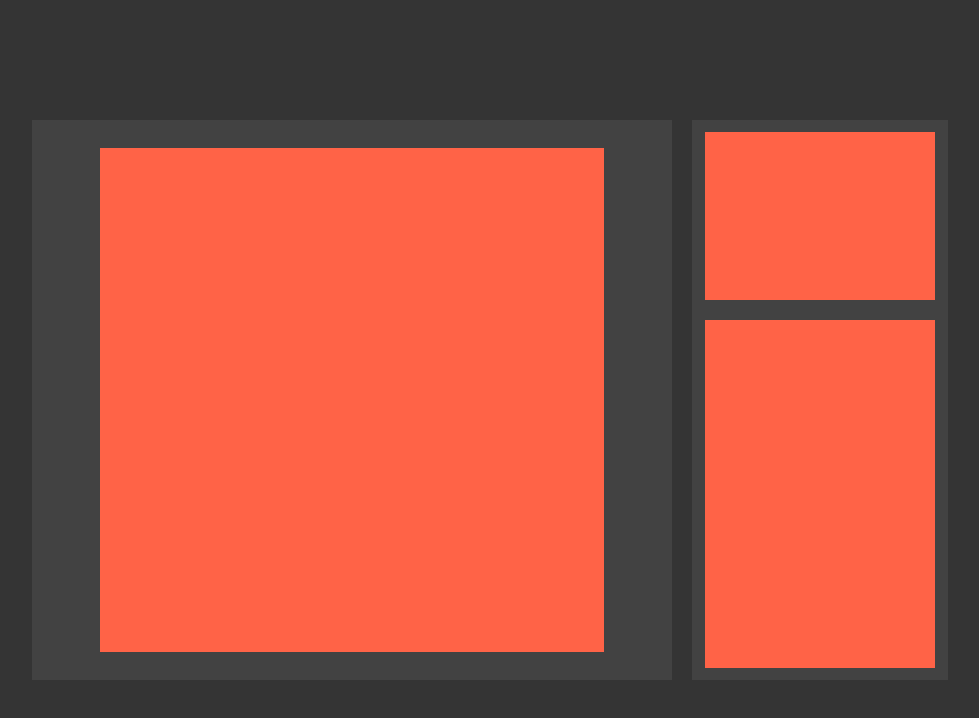
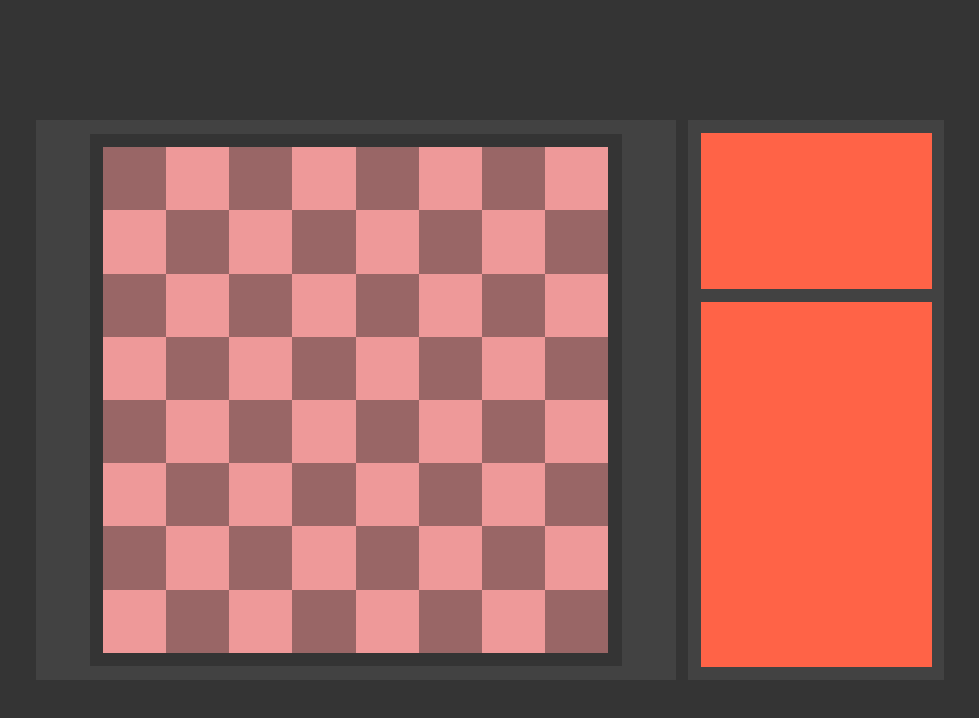
Before and after one commit to latekvo/web-chess, a plain HTML site: page client/index.html in a window 1280 px wide. Shown: the whole page, without its empty margins (150-1129 px from the left). Drawn offline with Linux system fonts and the light colour scheme.

Commit message:
- added chess pieces - finished js for the board creation ASAP: arrangePieces()

```diff
--- a/client/index.html
+++ b/client/index.html
@@ -5,13 +5,15 @@
     <title>Chess</title>
 
     <link rel="stylesheet" type="text/css" href="style.css"/>
+    <script src="main.js"></script>
 
 </head>
 <body>
     <div id="content" class="flex-container">
         <div id="outer-game-board" class="flex-item flex-container">
-            <div id="inner-game-board" class="flex-item">
-
+            <div id="perimeter-game-board" class="flex-item flex-container">
+                <div id="game-board" class="flex-item flex-container">
+                </div>
             </div>
         </div>
         <div id="game-menu" class="flex-item flex-container">
@@ -23,5 +25,11 @@
             </div>
         </div>
     </div>
+
+    <script>
+        createBoard();
+        init();
+    </script>
+
 </body>
 </html>
--- /dev/null
+++ b/client/main.js
@@ -0,0 +1,55 @@
+// TODO: CREDIT https://www.onlinelabels.com/clip-art/Chess_symbols_set-100629 Igor Krizanovskij for chess clip art
+
+function createBoard() {
+
+    // for some reason the '/div' gets added automatically, I cannot control it.
+    let html_new_row = '<div class="chess-row flex-container" id="',
+        html_end_row = '">',
+        html_new_cell = '<div class="chess-box" id="',
+        html_end_cell = '">'
+
+    document.getElementById('game-board').innerHTML = "";
+    for (let ver = 0; ver < 8; ver++) {
+        let ver_real = String(ver + 1);
+        document.getElementById('game-board').innerHTML += (html_new_row + ver_real + html_end_row);
+        for (let hor = 0; hor < 8; hor++) {
+            let hor_real = String.fromCharCode('a'.charCodeAt(0) + hor)
+            document.getElementById(ver_real).innerHTML += (html_new_cell + ver_real + hor_real + html_end_cell);
+            let id = ver_real + hor_real;
+
+
+
+            console.log(id);
+        }
+    }
+}
+
+let pieceList = []
+function arrangePieces() {
+
+}
+
+// source: https://stackoverflow.com/questions/1769584/get-position-of-element-by-javascript
+function getPositionById(id){
+    let domObject = document.getElementById(id);
+
+    let x = 0, y = 0
+    while (domObject !== null){
+        x += domObject.offsetLeft;
+        y += domObject.offsetTop;
+
+        domObject = domObject.offsetParent;
+    }
+
+    return [x, y];
+}
+
+function init() {
+    createBoard()
+
+
+}
+
+function reload() {
+
+}
--- a/client/style.css
+++ b/client/style.css
@@ -3,8 +3,8 @@
     --midtone: #424242;
     --lighttone: #424242;
 
-    --board-light: #e09e9e;
-    --board-dark: #9f6666;
+    --board-light: #e99;
+    --board-dark: #966;
 }
 
 html {
@@ -30,31 +30,33 @@ body {
 .flex-item {
     background-color: var(--midtone);
     height: 70vh;
-    margin: 10px;
+    margin: 0;
 }
 
 #game-menu {
     width: 20vw;
+    margin-left: 1vw;
     flex-direction: column;
 }
 
 #user-data {
     width: 90%;
     height: 30%;
+    margin: 1vw;
 
     background-color: tomato; /* todo: remove */
 
 }
 
 #game-list {
-    width: 90%;
-    height: 62%;
+    width:  90%;
+    height: 70%;
+
+    margin: 0 1vw 1vw 1vw;
 
     overflow: scroll;
 
     background-color: tomato; /* todo: remove */
-
-
 }
 
 #outer-game-board {
@@ -62,9 +64,52 @@ body {
 }
 
 /* width & height should be dynamically set to be a square */
-#inner-game-board {
-    height: 90%;
+#perimeter-game-board {
+    height: 95%;
     aspect-ratio: 1 / 1;
 
-    background-color: tomato; /* todo: remove */
+    background-color: var(--darktone); /* todo: remove */
 }
+
+#game-board {
+    height: 95%;
+    aspect-ratio: 1 / 1;
+    flex-direction: column;
+}
+
+.chess-box {
+    height: 100%;
+    aspect-ratio: 1 / 1;
+
+    background-color: blue;
+}
+
+.chess-row {
+    height: 12.5%;
+}
+
+/* CHESSBOARD COLORS */
+
+.chess-row:nth-child(2n) > .chess-box:nth-child(2n + 1) {
+    background-color: var(--board-light);
+}
+
+.chess-row:nth-child(2n) > .chess-box:nth-child(2n) {
+    background-color: var(--board-dark);
+}
+
+.chess-row:nth-child(2n + 1) > .chess-box:nth-child(2n + 1) {
+    background-color: var(--board-dark);
+}
+
+.chess-row:nth-child(2n + 1) > .chess-box:nth-child(2n) {
+    background-color: var(--board-light);
+}
+
+.field-label-vertical {
+
+}
+
+.field-label-horizontal {
+
+}
```
Also changed, not shown: client/main-menu.html (deleted, +0 -10 lines), client/resources/b_b.png (added), client/resources/b_k.png (added), client/resources/b_n.png (added), client/resources/b_p.png (added), client/resources/b_q.png (added), client/resources/b_r.png (added), client/resources/w_b.png (added), client/resources/w_k.png (added), client/resources/w_n.png (added), client/resources/w_p.png (added), client/resources/w_q.png (added), client/resources/w_r.png (added), 3 other files.
